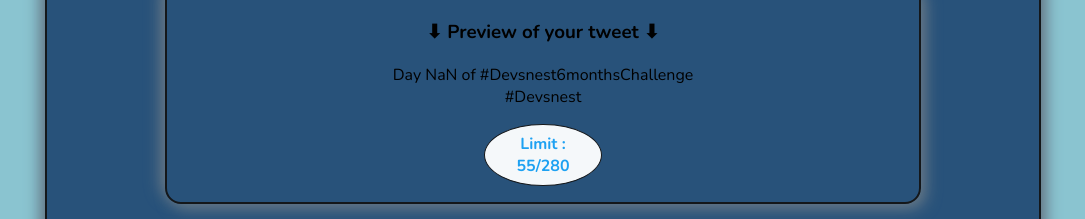
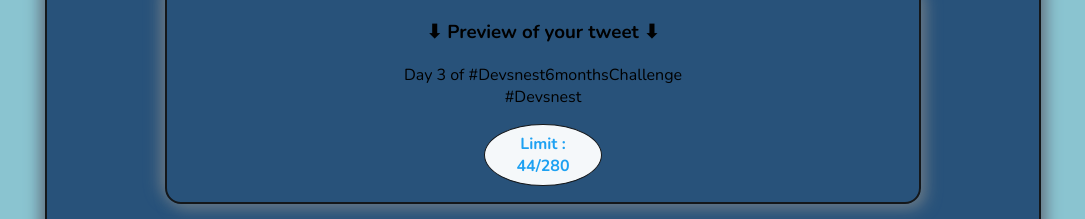
Before and after one commit to signifershrey/DevsnestChallenge, a React (Create React App) app: page / in a window 1280 px wide. Shown: the part 399-618 px from the top of the page, without its empty margins (97-1182 px from the left). Built offline with nearby package versions, Linux system fonts and the light colour scheme.

Commit message:
update-logo

```diff
--- a/src/App.js
+++ b/src/App.js
@@ -4,7 +4,7 @@
 
 
 //Starting form 23th March 2021
-let startDate = new Date("23/03/2021");
+let startDate = new Date("2021-3-23");
 let todayDate = new Date();
 
 let diffInDays = Math.ceil((todayDate.getTime() - startDate.getTime()) / (1000 * 3600 * 24));
@@ -29,7 +29,7 @@
 
   const [tweetTag, tweetTagHandler] = useState('\n#Devsnest');
 
-  const [tweetSize, tweetSizeHandler] = useState(55);
+  const [tweetSize, tweetSizeHandler] = useState(44);
 
   const [dateValue, dateValueHandler] = useState("2021-03-23");
 
@@ -108,7 +108,7 @@
           <h4 className={tweetSize <= 280 ? "limit-tweet" : "limit-exceed"}>Limit : {tweetSize}/280</h4>
         </div>
         <br />
-        <span className="btn-tweet" onClick={sendTweet}>Tweet <img src="https://www.flaticon.com/svg/vstatic/svg/733/733579.svg?token=exp=1616608602~hmac=a83d1bc02755f707f222b9ecb02ed4cc" alt="Tweet-Logo" /></span>
+        <span className="btn-tweet" onClick={sendTweet}>Tweet <img src="https://raw.githubusercontent.com/anuraghazra/anuraghazra/master/assets/twitter.svg"alt="Tweet-Logo" /></span>
         <br />
       </div>
 
```
